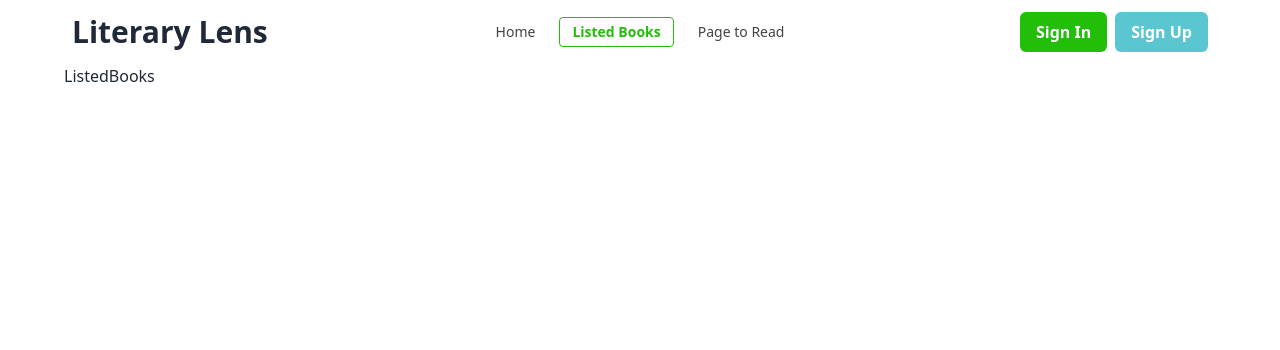
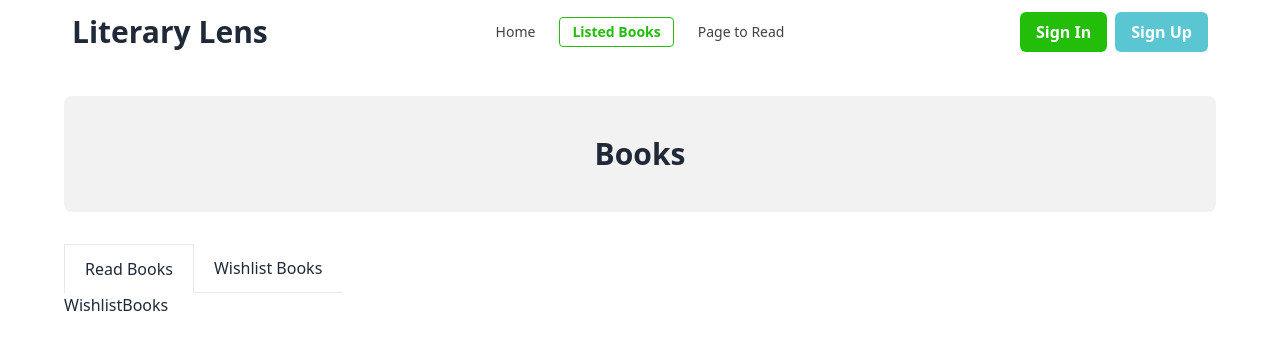
Before and after one commit to zahidtdx61/Literary-Lens, a React (Vite) app: page /listed-books/wishlist in a window 1280 px wide. Shown: the top 350 px of the page. Built offline with nearby package versions, Linux system fonts and the light colour scheme.

Commit message:
fixes listed books

```diff
--- /dev/null
+++ b/src/components/ReadBooks.jsx
@@ -0,0 +1,7 @@
+const ReadBooks = () => {
+  return (
+    <div>ReadBooks</div>
+  )
+}
+
+export default ReadBooks
--- /dev/null
+++ b/src/components/Tabs.jsx
@@ -0,0 +1,32 @@
+import { useState } from "react";
+import { Link } from "react-router-dom";
+
+const Tabs = () => {
+  const [tabIndex, setTabIndex] = useState(0);
+
+  return (
+    <div className="w-full mt-8 flex items-center overflow-x-auto overflow-y-hidden sm:justify-start flex-nowrap ">
+      <Link
+        to={""}
+        onClick={() => setTabIndex(0)}
+        className={`flex items-center flex-shrink-0 px-5 py-3 space-x-2 border-b ${
+          tabIndex === 0 ? "border border-b-0" : "border-b"
+        }`}
+      >
+        <span>Read Books</span>
+      </Link>
+
+      <Link
+        to={"wishlist"}
+        onClick={() => setTabIndex(1)}
+        className={`flex items-center flex-shrink-0 px-5 py-3 space-x-2 border-b ${
+          tabIndex === 1 ? "border border-b-0" : "border-b"
+        }`}
+      >
+        <span>Wishlist Books</span>
+      </Link>
+    </div>
+  );
+};
+
+export default Tabs;
--- /dev/null
+++ b/src/components/WishlistBooks.jsx
@@ -0,0 +1,7 @@
+const WishlistBooks = () => {
+  return (
+    <div>WishlistBooks</div>
+  )
+}
+
+export default WishlistBooks
--- a/src/pages/ListedBooks.jsx
+++ b/src/pages/ListedBooks.jsx
@@ -1,5 +1,18 @@
+import { Outlet } from "react-router-dom";
+import Tabs from "../components/Tabs";
+
 const ListedBooks = () => {
-  return <div>ListedBooks</div>;
+  return (
+    <div className="w-full">
+      <div className="w-full text-center bg-base-200 mt-8 rounded-lg py-10 font-bold text-3xl">
+        Books
+      </div>
+
+      <Tabs />
+
+      <Outlet />
+    </div>
+  );
 };
 
 export default ListedBooks;
```
